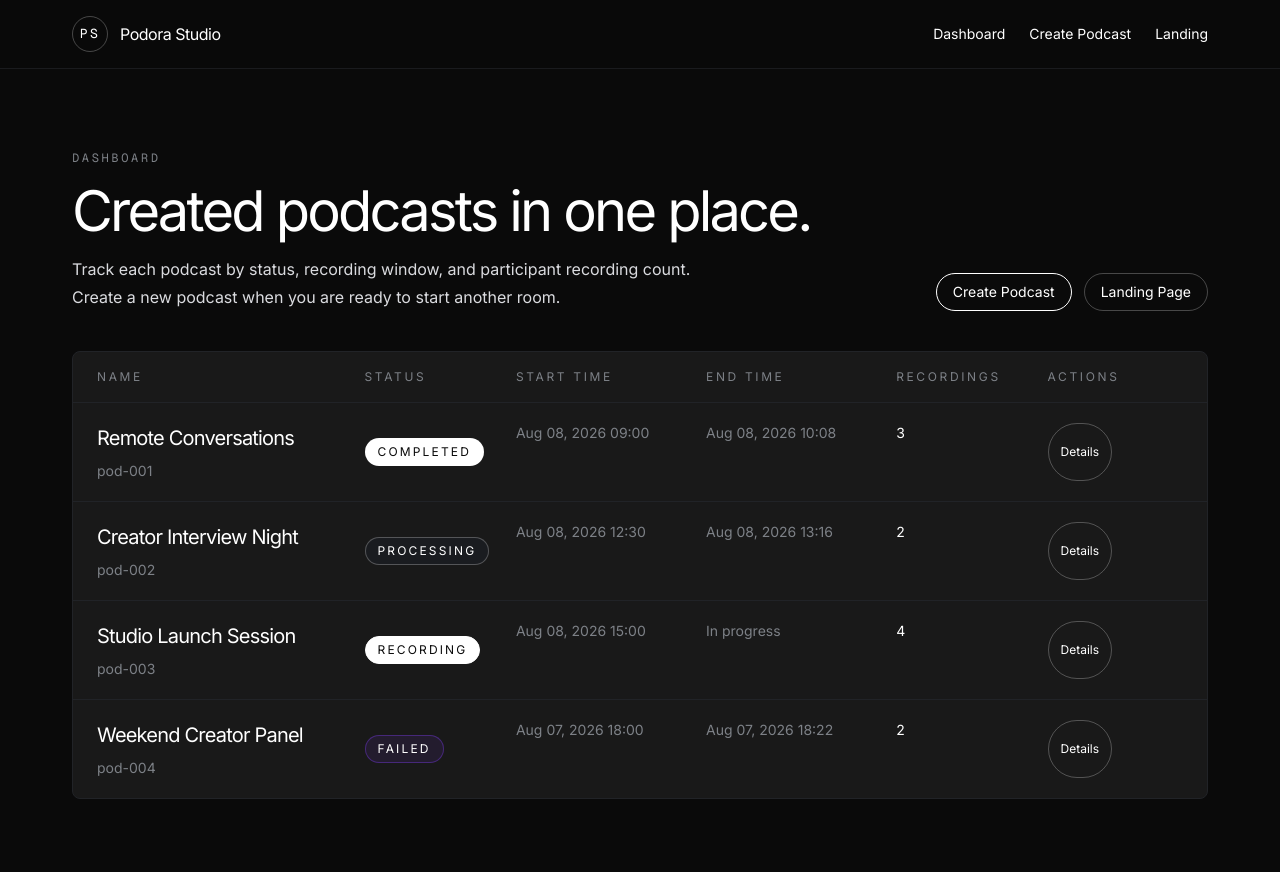
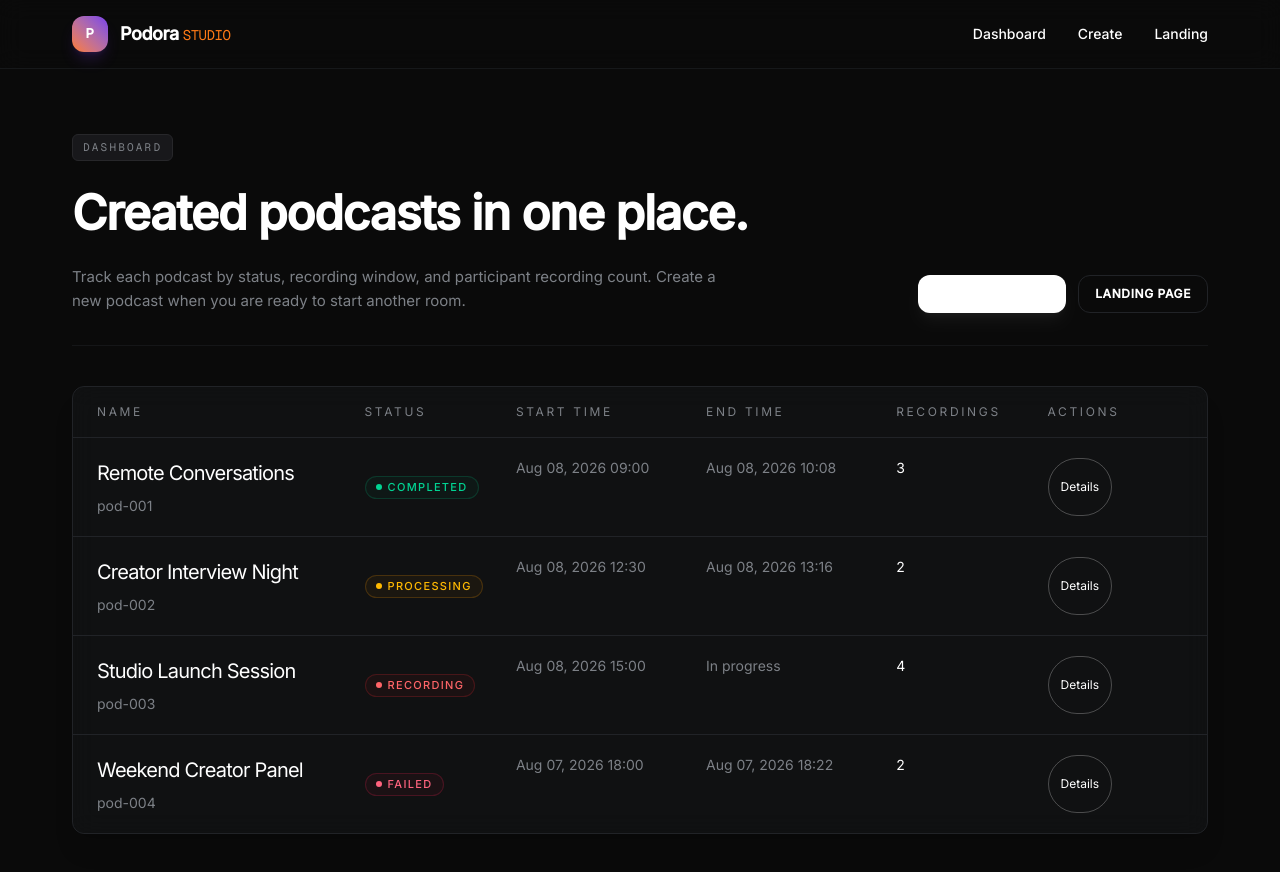
Before and after one commit to avishek0769/Podora-Studio, a React (Vite) app: page /dashboard in a window 1280 px wide. Shown: the top 872 px of the page. Built offline with nearby package versions, Linux system fonts and the light colour scheme.

Commit message:
Redesign shared UI components in podora-ui

```diff
--- a/src/components/podora-ui.tsx
+++ b/src/components/podora-ui.tsx
@@ -3,37 +3,50 @@ import { Link } from "react-router-dom";
 import type { PodcastStatus } from "../lib/podora-data";
 
 const statusTone: Record<PodcastStatus, string> = {
-    waiting: "border-white/20 bg-white/5 text-body-mid",
-    recording: "border-white bg-white text-canvas",
-    uploading: "border-white/25 bg-canvas text-white",
-    processing: "border-white/25 bg-canvas-soft text-white",
-    completed: "border-white/25 bg-white text-canvas",
-    failed: "border-[#7c3aed]/40 bg-[#7c3aed]/10 text-white",
+    waiting: "border-zinc-800 bg-zinc-900/50 text-zinc-400",
+    recording: "border-red-500/20 bg-red-500/5 text-red-400",
+    uploading: "border-blue-500/20 bg-blue-500/5 text-blue-400",
+    processing: "border-amber-500/20 bg-amber-500/5 text-amber-400",
+    completed: "border-emerald-500/20 bg-emerald-500/5 text-emerald-400",
+    failed: "border-rose-500/20 bg-rose-500/5 text-rose-400",
 };
 
 export function StatusPill({ status }: { status: PodcastStatus }) {
-    return <span className={`inline-flex rounded-full border px-3 py-1 text-[12px] uppercase tracking-[0.18em] ${statusTone[status]}`}>{status}</span>;
+    return (
+        <span className={`inline-flex items-center rounded-full border px-2.5 py-0.5 text-[11px] font-medium uppercase tracking-[0.12em] ${statusTone[status]}`}>
+            <span className={`mr-1.5 h-1.5 w-1.5 rounded-full ${
+                status === "recording" ? "bg-red-400" :
+                status === "uploading" ? "bg-blue-400" :
+                status === "processing" ? "bg-amber-400" :
+                status === "completed" ? "bg-emerald-400" :
+                status === "failed" ? "bg-rose-400" : "bg-zinc-400"
+            }`} />
+            {status}
+        </span>
+    );
 }
 
 export function AppHeader() {
     return (
-        <header className="border-b border-hairline/70 bg-canvas/95 backdrop-blur-sm">
-            <div className="mx-auto flex max-w-[1200px] items-center justify-between px-5 py-4 sm:px-6 lg:px-8">
-                <Link className="flex items-center gap-3" to="/">
-                    <span className="flex h-9 w-9 items-center justify-center rounded-full border border-white/25 text-[13px] font-mono tracking-[0.18em] text-white">
-                        PS
+        <header className="sticky top-0 z-50 border-b border-hairline/60 bg-canvas/80 backdrop-blur-md">
+            <div className="mx-auto flex max-w-[1200px] items-center justify-between px-6 py-4 lg:px-8">
+                <Link className="flex items-center gap-3 group" to="/">
+                    <div className="flex h-9 w-9 items-center justify-center rounded-xl bg-gradient-to-tr from-accent-sunset to-accent-dusk text-[13px] font-bold tracking-wider text-white shadow-lg shadow-accent-dusk/20">
+                        P
+                    </div>
+                    <span className="font-display text-[16px] font-bold tracking-tight text-white sm:text-lg">
+                        Podora<span className="text-accent-sunset font-medium font-mono text-[14px] ml-1">STUDIO</span>
                     </span>
-                    <span className="font-display text-[15px] tracking-[-0.03em] sm:text-base">Podora Studio</span>
                 </Link>
 
-                <nav className="hidden items-center gap-6 md:flex">
-                    <Link to="/dashboard" className="text-sm text-body-mid transition-colors hover:text-white">
+                <nav className="flex items-center gap-8">
+                    <Link to="/dashboard" className="text-sm font-medium text-body-mid hover:text-white transition-colors">
                         Dashboard
                     </Link>
-                    <Link to="/dashboard/create" className="text-sm text-body-mid transition-colors hover:text-white">
-                        Create Podcast
+                    <Link to="/dashboard/create" className="text-sm font-medium text-body-mid hover:text-white transition-colors">
+                        Create
                     </Link>
-                    <Link to="/" className="text-sm text-body-mid transition-colors hover:text-white">
+                    <Link to="/" className="text-sm font-medium text-body-mid hover:text-white transition-colors">
                         Landing
                     </Link>
                 </nav>
@@ -56,36 +69,42 @@ export function PageShell({
     children: ReactNode;
 }) {
     return (
-        <div className="min-h-screen bg-canvas text-white">
+        <div className="min-h-screen bg-canvas text-white selection:bg-white/10">
             <AppHeader />
-            <main className="mx-auto max-w-[1200px] px-5 py-12 sm:px-6 sm:py-16 lg:px-8 lg:py-20">
-                <div className="flex flex-col gap-6 lg:flex-row lg:items-end lg:justify-between">
+            <main className="mx-auto max-w-[1200px] px-6 py-10 sm:py-14 lg:px-8 lg:py-16">
+                <div className="flex flex-col gap-6 lg:flex-row lg:items-end lg:justify-between border-b border-hairline/50 pb-8 mb-10">
                     <div className="max-w-3xl">
-                        <p className="font-mono text-[12px] uppercase tracking-[0.22em] text-body-mid">{eyebrow}</p>
-                        <h1 className="mt-4 font-display text-[42px] leading-none tracking-tighter text-white sm:text-[56px]">
+                        <div className="inline-block rounded-md bg-zinc-900 border border-zinc-800 px-2.5 py-1 text-[11px] font-mono uppercase tracking-[0.2em] text-body-mid">
+                            {eyebrow}
+                        </div>
+                        <h1 className="mt-4 font-display text-[36px] font-extrabold tracking-tight text-white sm:text-[48px]">
                             {title}
                         </h1>
-                        <p className="mt-4 max-w-2xl text-[16px] leading-7 text-body">{description}</p>
+                        <p className="mt-4 max-w-2xl text-[15px] leading-relaxed text-body-mid">{description}</p>
                     </div>
 
-                    {actions ? <div className="flex flex-wrap gap-3">{actions}</div> : null}
+                    {actions ? <div className="flex flex-wrap gap-3 mt-4 lg:mt-0">{actions}</div> : null}
                 </div>
 
-                <div className="mt-10">{children}</div>
+                <div>{children}</div>
             </main>
         </div>
     );
 }
 
 export function Card({ children, className = "" }: { children: ReactNode; className?: string }) {
-    return <div className={`rounded-[8px] border border-hairline bg-canvas-card ${className}`}>{children}</div>;
+    return (
+        <div className={`rounded-xl border border-hairline bg-canvas-soft/40 backdrop-blur-md shadow-xl ${className}`}>
+            {children}
+        </div>
+    );
 }
 
 export function OutlineButton({ children, href }: { children: ReactNode; href: string }) {
     return (
         <Link
             to={href}
-            className="inline-flex items-center justify-center rounded-full border border-white/25 px-4 py-2 text-sm text-white transition-colors hover:border-white/45 hover:bg-white/5"
+            className="inline-flex items-center justify-center rounded-xl border border-hairline bg-transparent px-4 py-2.5 text-xs font-semibold uppercase tracking-wider text-body hover:border-white/30 hover:bg-white/5 transition-colors"
         >
             {children}
         </Link>
@@ -96,7 +115,7 @@ export function PrimaryButton({ children, href }: { children: ReactNode; href: s
     return (
         <Link
             to={href}
-            className="inline-flex items-center justify-center rounded-full border border-white bg-transparent px-4 py-2 text-sm text-white transition-colors hover:bg-white hover:text-canvas"
+            className="inline-flex items-center justify-center rounded-xl bg-white px-4 py-2.5 text-xs font-semibold uppercase tracking-wider text-canvas hover:bg-zinc-200 transition-colors shadow-lg shadow-white/5"
         >
             {children}
         </Link>
```
